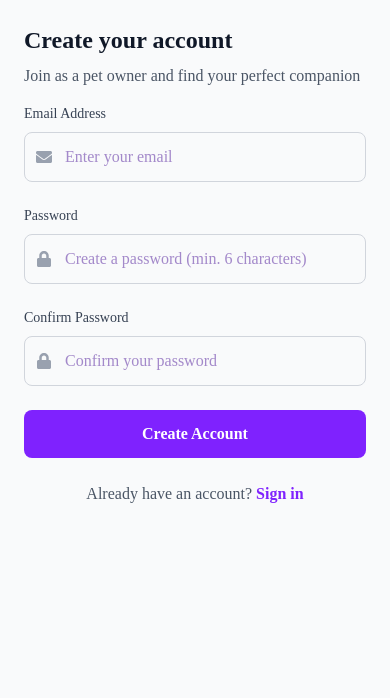
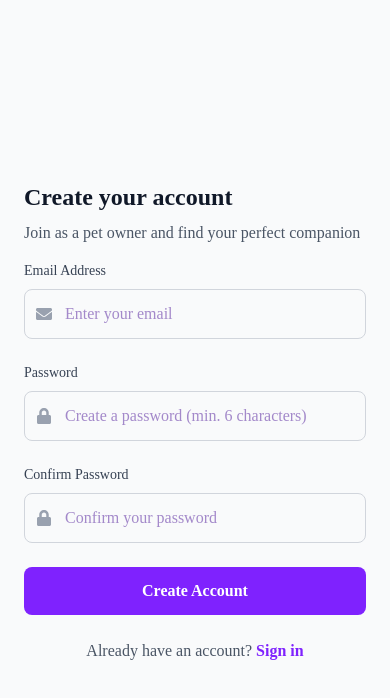
Before and after one commit to kurtRuzzelSapo/Pawpal, a React (Vite) app: page /signup in a window 390 px wide. Shown: the top 698 px of the page. Built offline with nearby package versions, Linux system fonts and the light colour scheme; no server answers; a web font is replaced by a local one.

Commit message:
change UI login,signup

```diff
--- a/src/pages/LoginPage.tsx
+++ b/src/pages/LoginPage.tsx
@@ -73,8 +73,8 @@
       </div>
 
       {/* Right Section */}
-      <div className="w-full md:w-1/2  p-6 sm:p-12 flex items-center justify-center">
-        <div className="w-full max-w-md">
+      <div className="flex items-center justify-center w-full md:w-1/2 p-6 md:p-12 min-h-screen">
+        <div className=" w-full max-w-md">
           <h2 className="text-2xl sm:text-3xl font-bold mb-2 text-gray-900">Get started</h2>
           <p className="text-gray-600 mb-4 sm:mb-8">Sign in to continue to Pawpal</p>
 
--- a/src/pages/SignUpPage.tsx
+++ b/src/pages/SignUpPage.tsx
@@ -100,7 +100,7 @@
       </div>
 
       {/* Right Section */}
-      <div className="w-full md:w-1/2 p-6 sm:p-12 flex items-center justify-center">
+      <div className="flex items-center justify-center w-full md:w-1/2 p-6 md:p-12 min-h-screen">
         <div className="w-full max-w-md">
           <h2 className="text-2xl sm:text-3xl font-bold mb-2 text-gray-900">Create your account</h2>
           <p className="text-gray-600 mb-4 sm:mb-8">Join as a pet owner and find your perfect companion</p>
```
